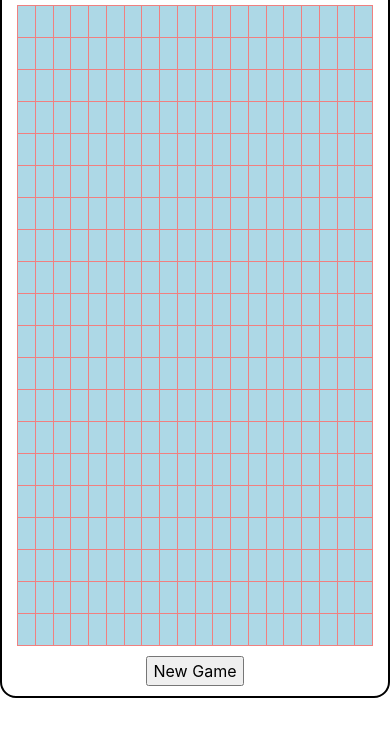
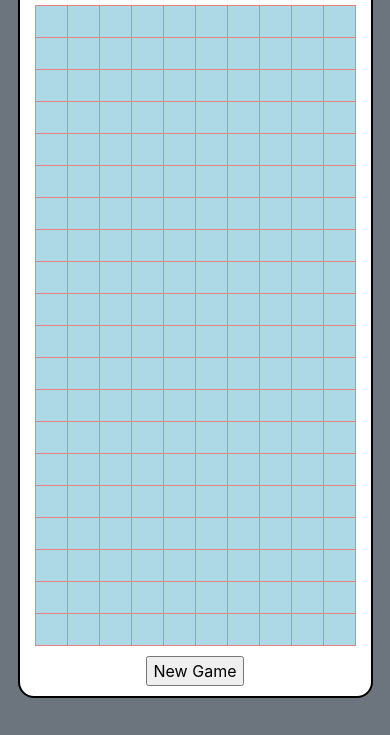
Before and after one commit to Vonglory176/Minesweeper, a plain HTML site: page index.html in a window 390 px wide. Shown: the part 109-844 px from the top of the page. Drawn offline with nearby package versions, Linux system fonts and the light colour scheme.

Commit message:
Basic responsive table implementation

```diff
--- a/main.js
+++ b/main.js
@@ -1,9 +1,15 @@
 import { Tile } from "./tile.js"
 
-const columns = 20, rows = 20
+
 let tiles, gameState = true
 
 function createTable() {
+    let width = $(document).width()
+    const columns = width < 530? 10 : (width < 700? 15 : 20)
+
+    let height = $(document).height()
+    const rows = height < 615? 10 : (height < 780? 15 : 20)
+
     tiles = new Array
 
     for(let i=0;i<rows;i++) {
--- a/style/site.scss
+++ b/style/site.scss
@@ -1,6 +1,7 @@
 body {
     min-height: 100vh;
     display: flex;
+    background-color: var(--secondary) !important;
 }
 
 div {
@@ -13,6 +14,9 @@ div {
     padding: 0px 15px;
     border: 2px solid black;
     border-radius: 1rem;
+    min-width: max-content;
+    background-color: white;
+    // margin: auto;
 }
 
 h1 {margin: 0 !important;}
```
Also changed, not shown: style/site.css, 1 other file.
